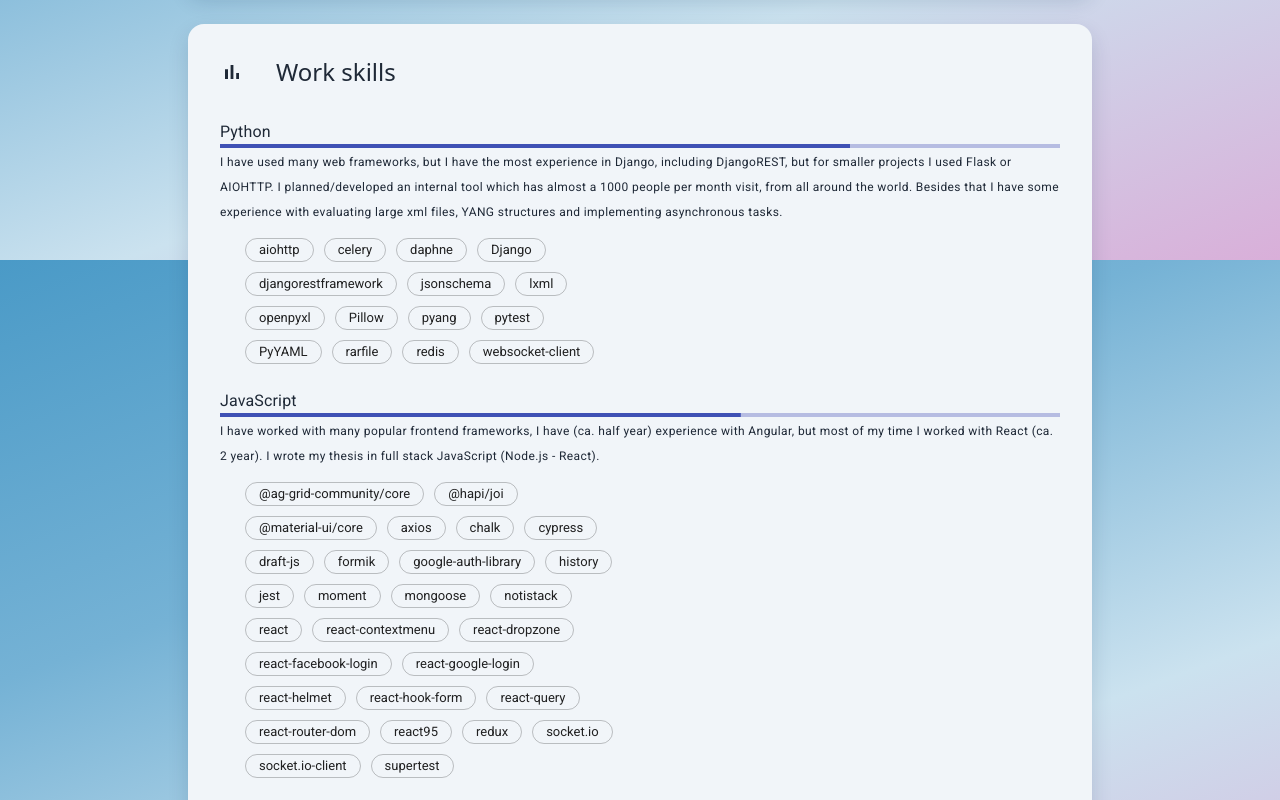
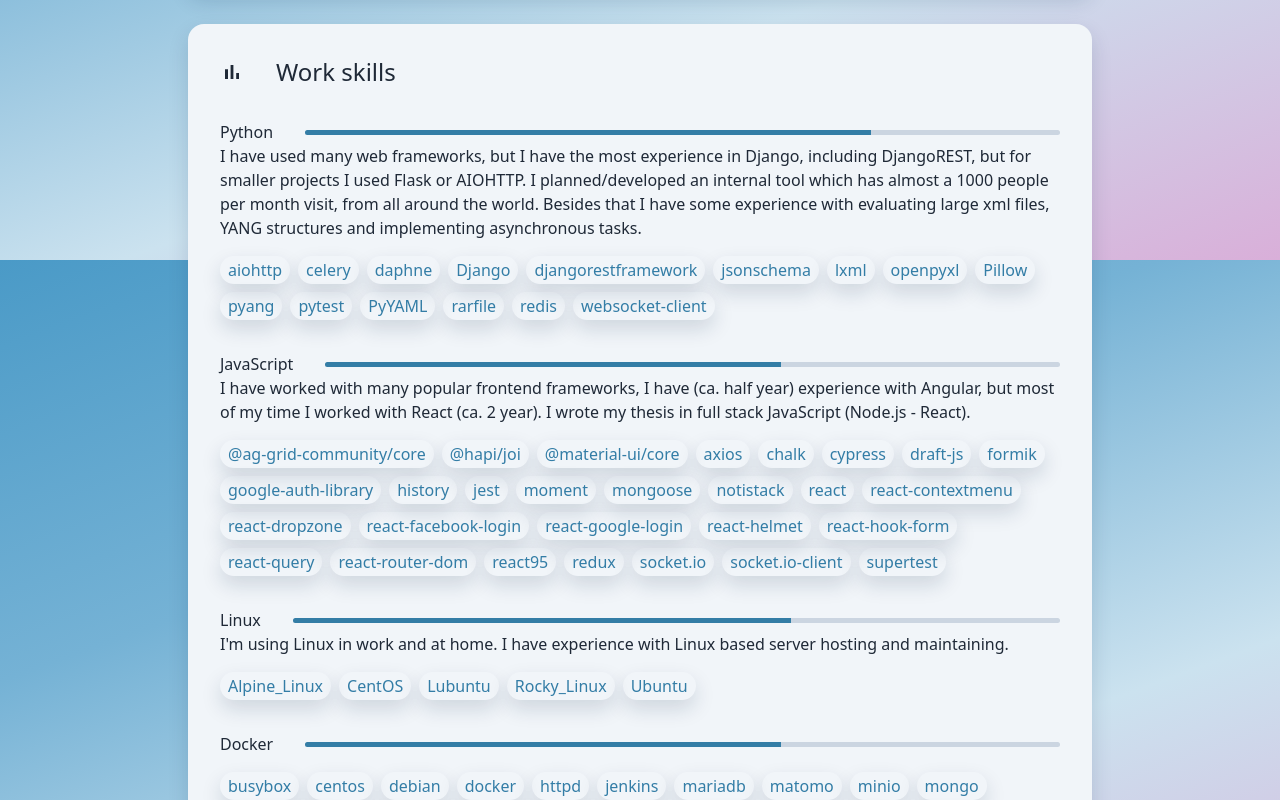
Before and after one commit to danikova/online-cv, a React (Vite) app: page / in a window 1280 px wide. Shown: the part 1340-2140 px from the top of the page. Built offline with nearby package versions, Linux system fonts and the light colour scheme.

Commit message:
skell section rework

```diff
--- a/src/@components/main/sections/SkillsSection.tsx
+++ b/src/@components/main/sections/SkillsSection.tsx
@@ -1,24 +1,11 @@
-import Section from './BaseSection';
+import BaseSection from './BaseSection';
 import BarChartIcon from '@material-ui/icons/BarChart';
-import { Box, Chip, createStyles, LinearProgress, makeStyles, Typography } from '@material-ui/core';
 import { FormattedMessage, useIntl } from 'react-intl';
 
 const globalCollator = new Intl.Collator(undefined, {
   numeric: true,
   sensitivity: 'base',
 });
-
-export const useStyles = makeStyles((theme) =>
-  createStyles({
-    chipsWrapper: {
-      padding: '10px 0 20px 20px',
-      maxWidth: '400px',
-      '&  [class^="MuiChip"]': {
-        margin: '5px',
-      },
-    },
-  })
-);
 
 const sumSkillData = [
   {
@@ -127,45 +114,53 @@
 ];
 
 export function SkillsSection() {
-  const classes = useStyles();
   const intl = useIntl();
 
   return (
-    <Section
-      // @ts-ignore
+    <BaseSection
       icon={BarChartIcon}
       title={intl.formatMessage({ id: 'skills.sectionTitle' })}
-      pageBreak={true}
     >
       {sumSkillData.map((item, i) => (
-        <Box key={`skill-item-${i}`} className="MuiSkillItem-root">
-          <Typography>{item.name}</Typography>
-          <LinearProgress variant="determinate" value={item.percent} />
-          <Typography variant="caption">
+        <div key={`skill-item-${i}`}>
+          <div className='flex'>
+            <h5 className='font-medium'>
+              {item.name}
+            </h5>
+            <div className='flex flex-auto pl-8 ml-0 m-auto'>
+              <div className='w-full h-[5px] bg-slate-300 rounded-md overflow-hidden'>
+                <div className='h-[5px] bg-primary-900' style={{
+                  width: `${item.percent || 0}%`
+                }} />
+              </div>
+            </div>
+          </div>
+          <div
+          />
+          <div className='mb-4'>
             <FormattedMessage id={item.description} />
-          </Typography>
-          <Box className={`${classes.chipsWrapper} cv-chipsWrapper`}>
+          </div>
+          <div className='flex flex-wrap gap-2 mb-8'>
             {item.skillChips.sort(globalCollator.compare).map((chipName, j) => {
-              let chipProps = {
-                label: chipName,
-                variant: 'outlined',
-                size: 'small',
-                key: `skill-item-${j}`,
-              };
-              if (item.urlTemplate)
-                chipProps = {
-                  ...chipProps,
-                  // @ts-ignore
-                  component: 'a',
-                  href: item.urlTemplate(chipName),
-                  clickable: true,
-                };
-              // @ts-ignore
-              return <Chip {...chipProps} />;
+              return <Chip
+                label={chipName}
+                href={item.urlTemplate && item.urlTemplate(chipName)}
+              />
             })}
-          </Box>
-        </Box>
+          </div>
+        </div>
       ))}
-    </Section>
+    </BaseSection>
   );
 }
+
+function Chip({ label, href }) {
+  return <a
+    className='
+      px-[8px] py-[2px] rounded-full after:rounded-full text-primary-900
+      hover:text-slate-100 hover:bg-primary-900 cm-primary-shadow
+    '
+    href={href}>
+    {label}
+  </a>
+}
```
